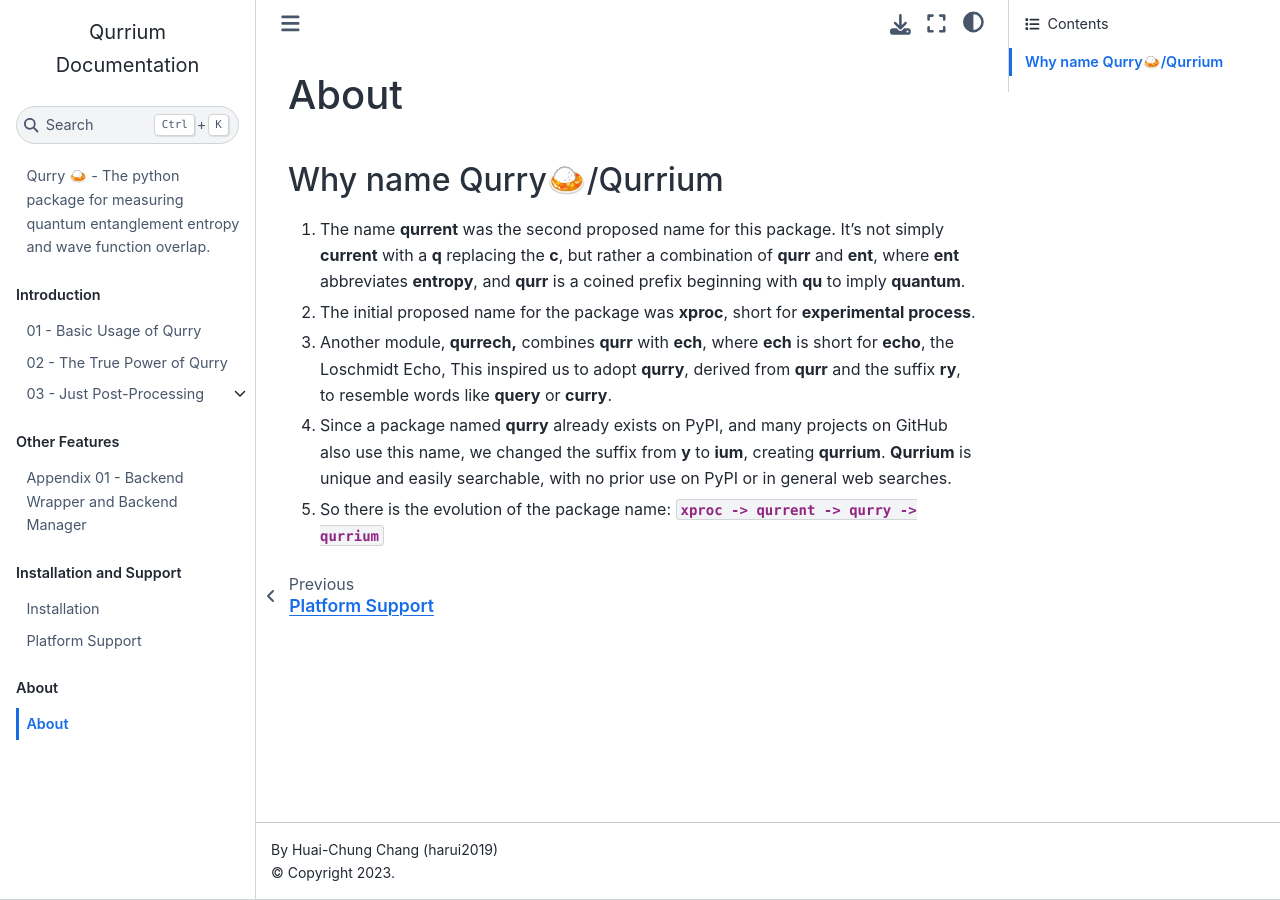
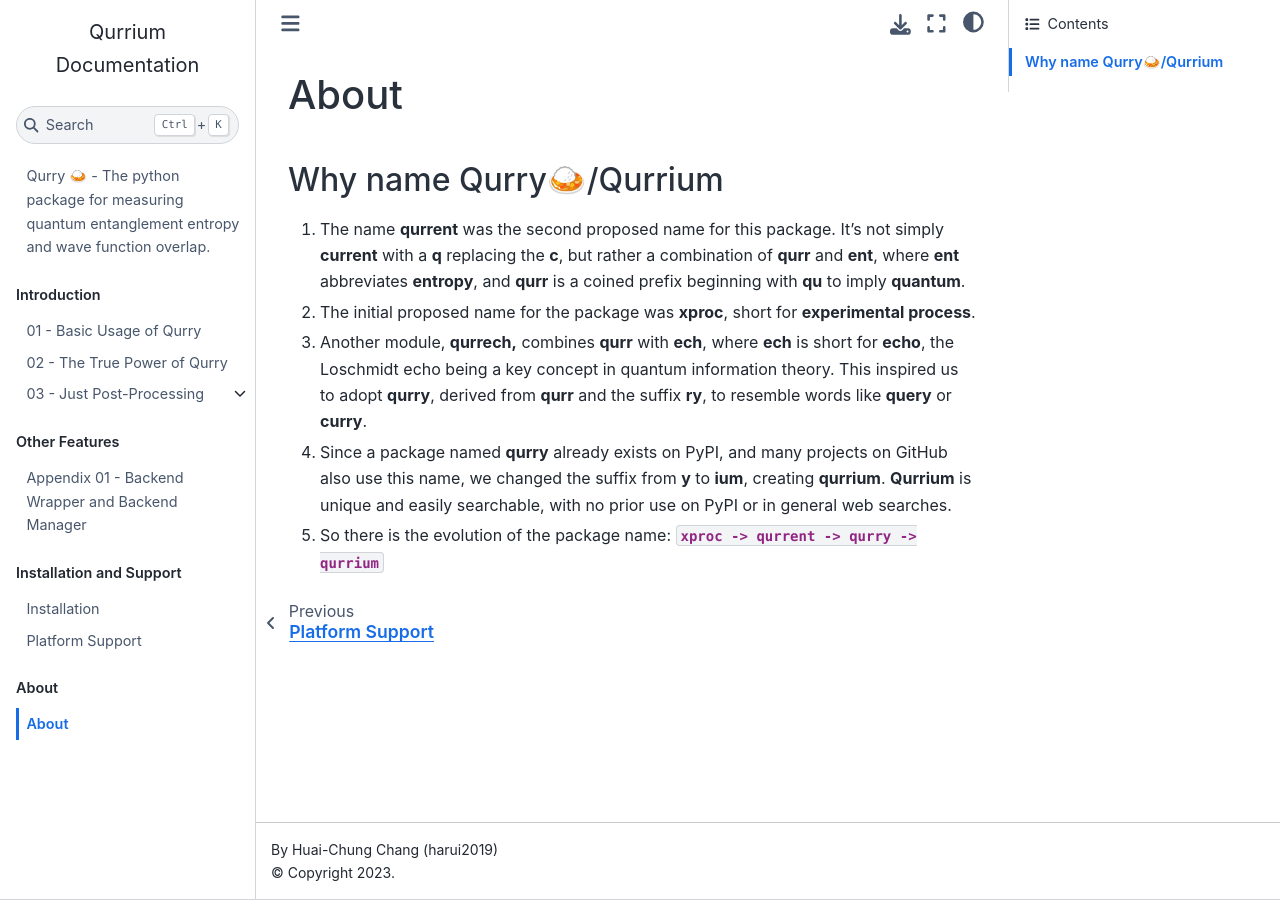
Before and after one commit to qurrium/qurrium_doc, a Jupyter Book: the page built from docs/about/01_About_Qurry.md, in a window 1280 px wide. Built offline with Jupyter Book 1.0.4 settings and Sphinx 7.4.7 and the Sphinx Book theme 1.1.4, drawn with Linux system fonts in a browser that asks for light colours.

Commit message:
feat(about): the naming history

```diff
--- a/docs/about/01_About_Qurry.md
+++ b/docs/about/01_About_Qurry.md
@@ -10,7 +10,8 @@
 2. The initial proposed name for the package was **xproc**, short for **experimental process**.
 
 3. Another module, **qurrech,** combines **qurr** with **ech**,
-   where **ech** is short for **echo**, the Loschmidt Echo,
+   where **ech** is short for **echo**,
+   the Loschmidt echo being a key concept in quantum information theory.
    This inspired us to adopt **qurry**, derived from **qurr** and the suffix **ry**,
    to resemble words like **query** or **curry**.
 
```
